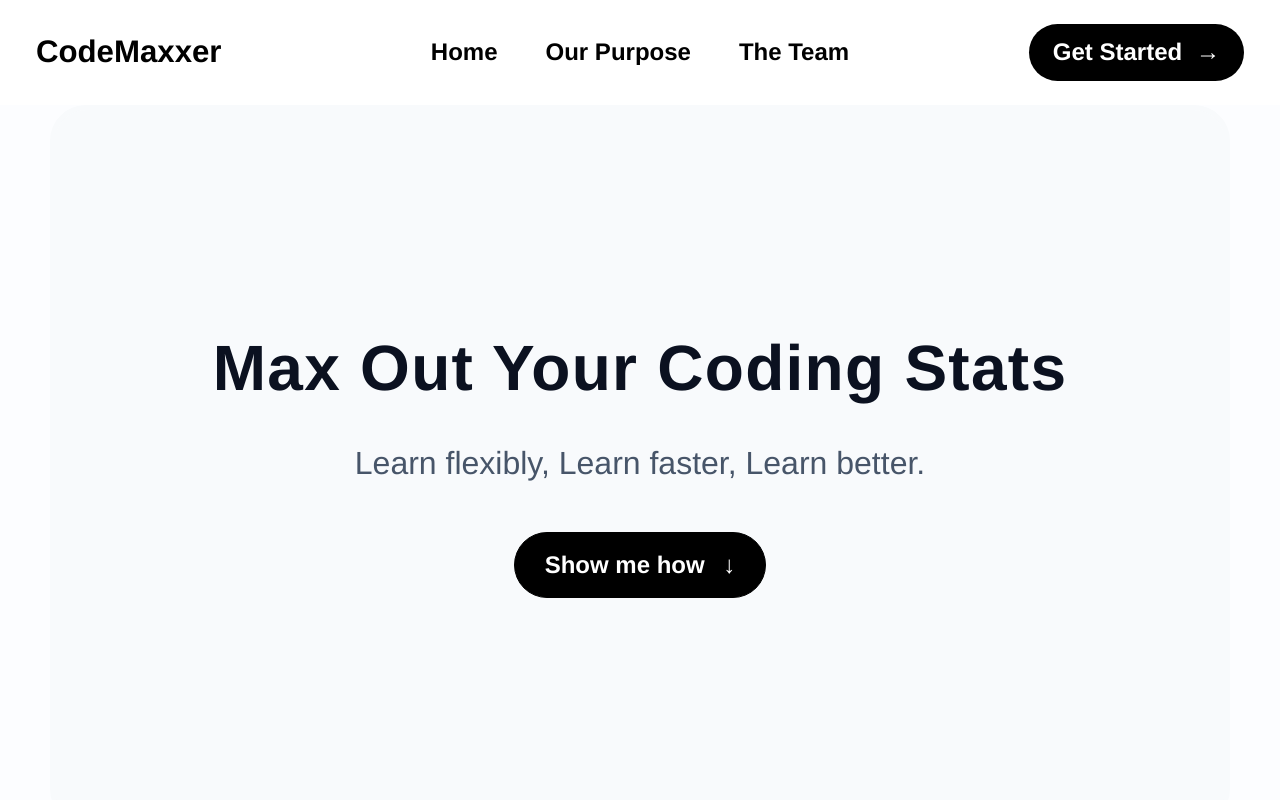
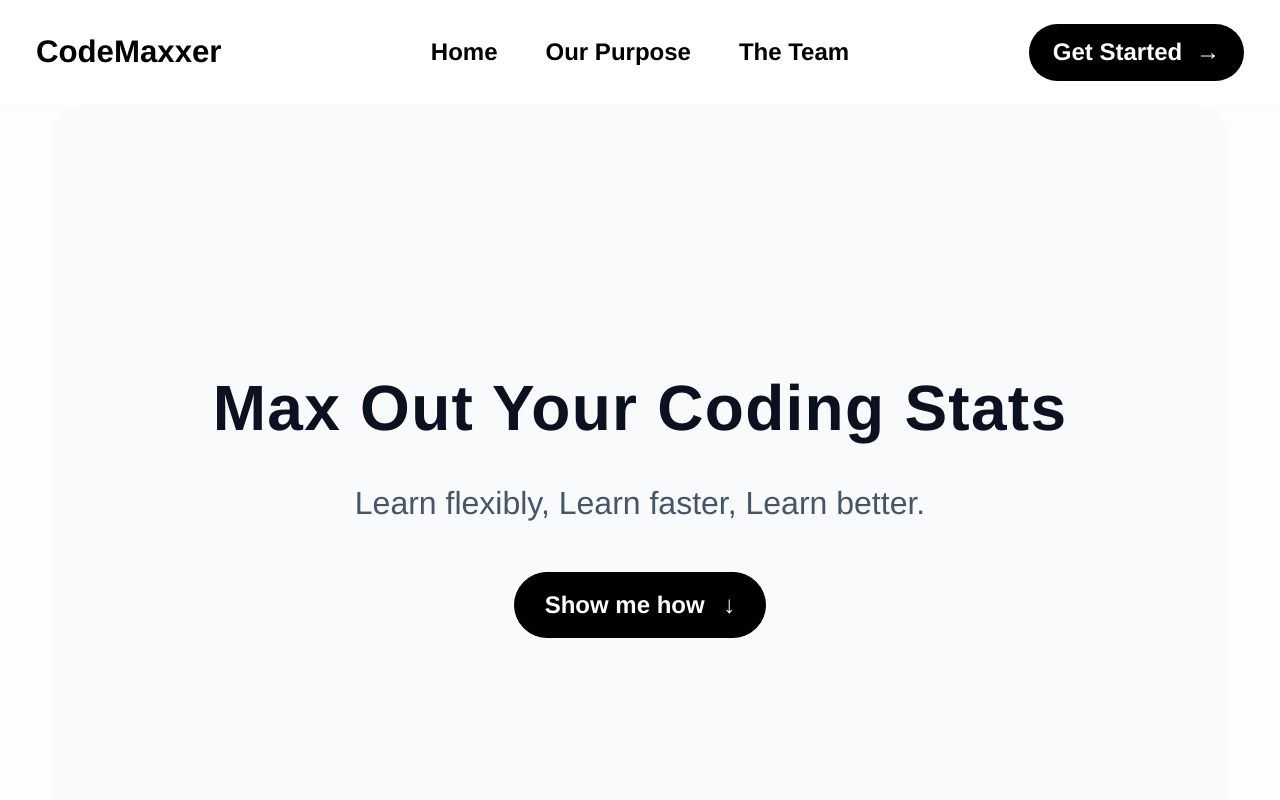
Before and after one commit to antranig8/raptorhacks-project, a React (Vite) app in the folder frontend/CodeMaxxer/: page / in a window 1280 px wide. Shown: the top 800 px of the page. Built offline with nearby package versions, Linux system fonts and the light colour scheme; a web font is replaced by a local one.

Commit message:
scrollbar

```diff
--- a/frontend/CodeMaxxer/src/App.module.css
+++ b/frontend/CodeMaxxer/src/App.module.css
@@ -1,10 +1,5 @@
 .app {
     width: 100%;
-}
-
-.app::-webkit-scrollbar {
-    width: 0;
-    height: 0;
 }
 
 .homePageContent {
@@ -12,18 +7,7 @@
     display: flex;
     flex-direction: column;
     gap: 1.5rem;
-    overflow: auto;
-    scrollbar-width: none;
-    /* Firefox */
-    -ms-overflow-style: none;
-    /* IE and Edge */
-}
-
-.homePageContent::-webkit-scrollbar {
-    display: none;
-    width: 0;
-    height: 0;
-    scrollbar-width: none;
+    overflow-y: auto;
 }
 
 .homePageContent>* {
--- a/frontend/CodeMaxxer/src/index.module.css
+++ b/frontend/CodeMaxxer/src/index.module.css
@@ -3,13 +3,16 @@
 :global(html) {
   --global-font-scale: 1.5;
   font-size: calc(100% * var(--global-font-scale));
-  scrollbar-width: none;
-  -ms-overflow-style: none;
+  scrollbar-width: none !important;
+  -ms-overflow-style: none !important;
+  overflow: auto;
 }
 
 :global(html::-webkit-scrollbar),
 :global(body::-webkit-scrollbar) {
-  display: none;
+  display: none !important;
+  width: 0 !important;
+  background: transparent !important;
 }
 
 :global(body, #root) {
@@ -19,7 +22,7 @@
   background: #fcfdff;
   font-family: 'Mona Sans', Helvetica, Arial, sans-serif;
   color: #121212;
-  overflow: auto;
+  overflow-x: hidden;
 }
 
 :global(*) {
@@ -29,5 +32,12 @@
 }
 
 :global(*::-webkit-scrollbar) {
+  display: none !important;
+  width: 0 !important;
+  height: 0 !important;
+  background: transparent !important;
+}
+
+:global(*::-webkit-scrollbar) {
   display: none;
 }
--- a/frontend/CodeMaxxer/src/pages/Home/styles/Hero.module.css
+++ b/frontend/CodeMaxxer/src/pages/Home/styles/Hero.module.css
@@ -3,7 +3,7 @@
   display: flex;
   align-items: center;
   justify-content: center;
-  min-height: 90vh;
+  min-height: 100vh;
   background: #f8fafc;
   color: #0f172a;
   margin: 0;
```
